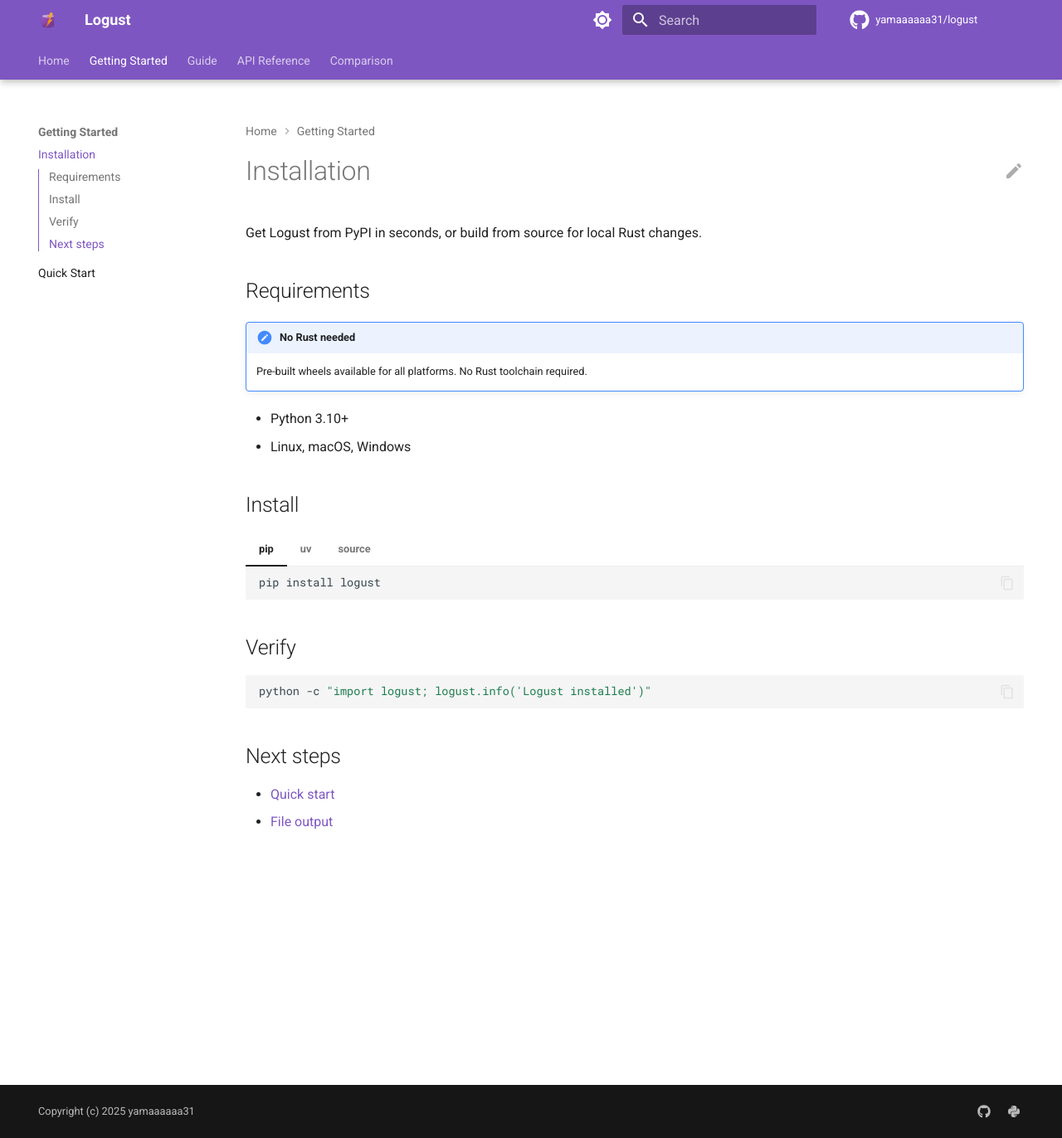
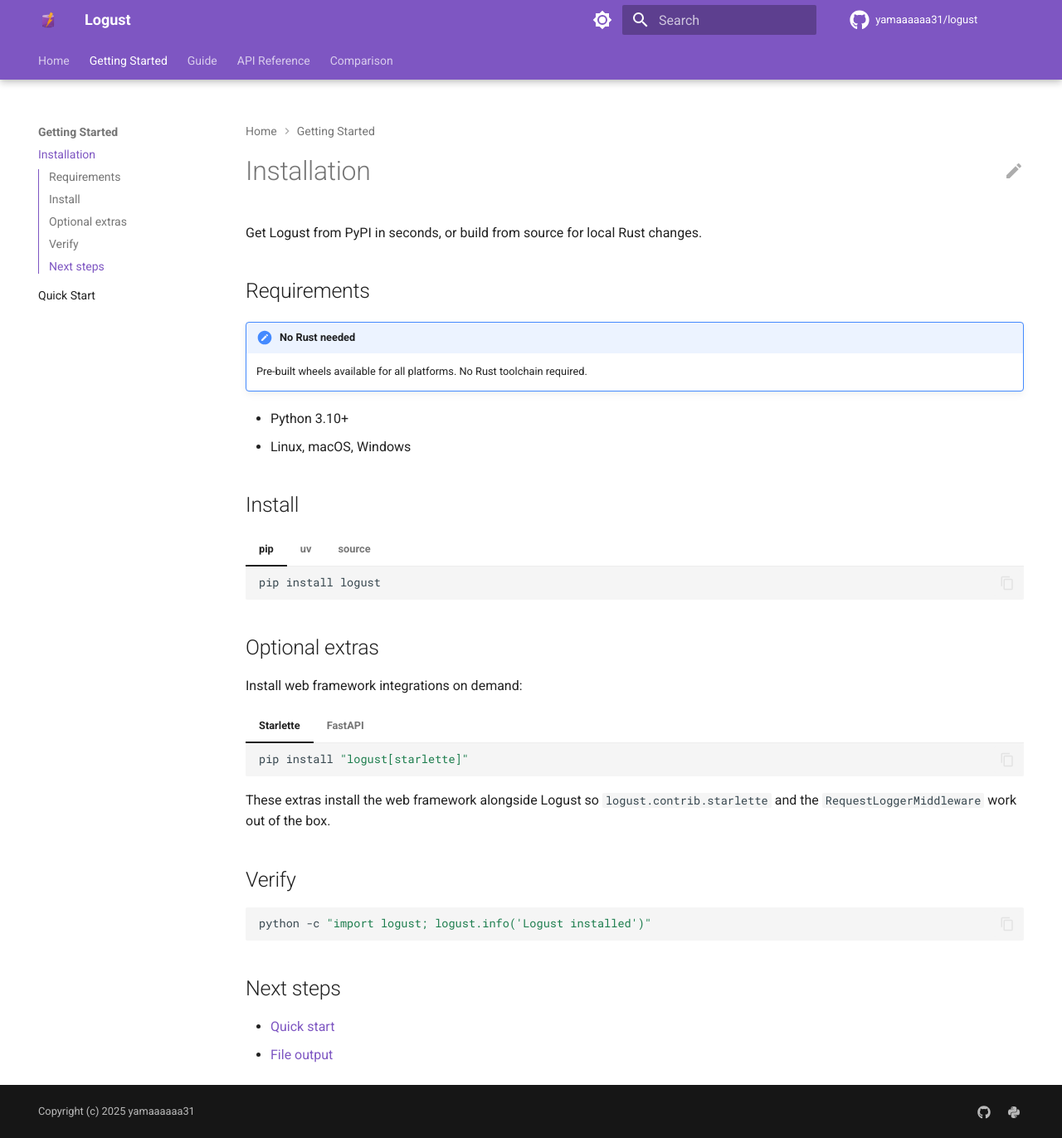
Before and after one commit to yamaaaaaa31/logust, an MkDocs documentation site: the page built from docs/getting-started/installation.md, in a window 1280 px wide and 1372 px high. Shown: the whole window at 83% size. Built offline with MkDocs 1.6.1 and Material for MkDocs 9.7.7, drawn with Linux system fonts in a browser that asks for light colours; comment, search, counter and statistics services are not loaded.

Commit message:
chore(packaging): add starlette and fastapi optional extras (#29)
- Define `[starlette]` and `[fastapi]` optional-dependencies so users can
  install the web framework alongside Logust with one command.
- Update the ImportError raised by `logust.contrib.starlette` to point at
  the new extras instead of plain `pip install starlette`.
- Document the extras in the installation guide.

Co-authored-by: Claude Opus 4.7 (1M context) <noreply@anthropic.com>

````diff
--- a/docs/getting-started/installation.md
+++ b/docs/getting-started/installation.md
@@ -35,6 +35,24 @@ Get Logust from PyPI in seconds, or build from source for local Rust changes.
         Source builds require Rust stable and a working cargo toolchain.
         On Windows, activate with `.venv\\Scripts\\activate`.
 
+## Optional extras
+
+Install web framework integrations on demand:
+
+=== "Starlette"
+    ```bash
+    pip install "logust[starlette]"
+    ```
+
+=== "FastAPI"
+    ```bash
+    pip install "logust[fastapi]"
+    ```
+
+These extras install the web framework alongside Logust so
+`logust.contrib.starlette` and the `RequestLoggerMiddleware` work out of the
+box.
+
 ## Verify
 
 ```bash
--- a/pyproject.toml
+++ b/pyproject.toml
@@ -48,6 +48,12 @@ test = [
 ]
 bench = [
     "loguru>=0.7",
+]
+starlette = [
+    "starlette>=0.27",
+]
+fastapi = [
+    "fastapi>=0.100",
 ]
 docs = [
     "mkdocs-material>=9.5",
````
Also changed, not shown: 1 other file.
